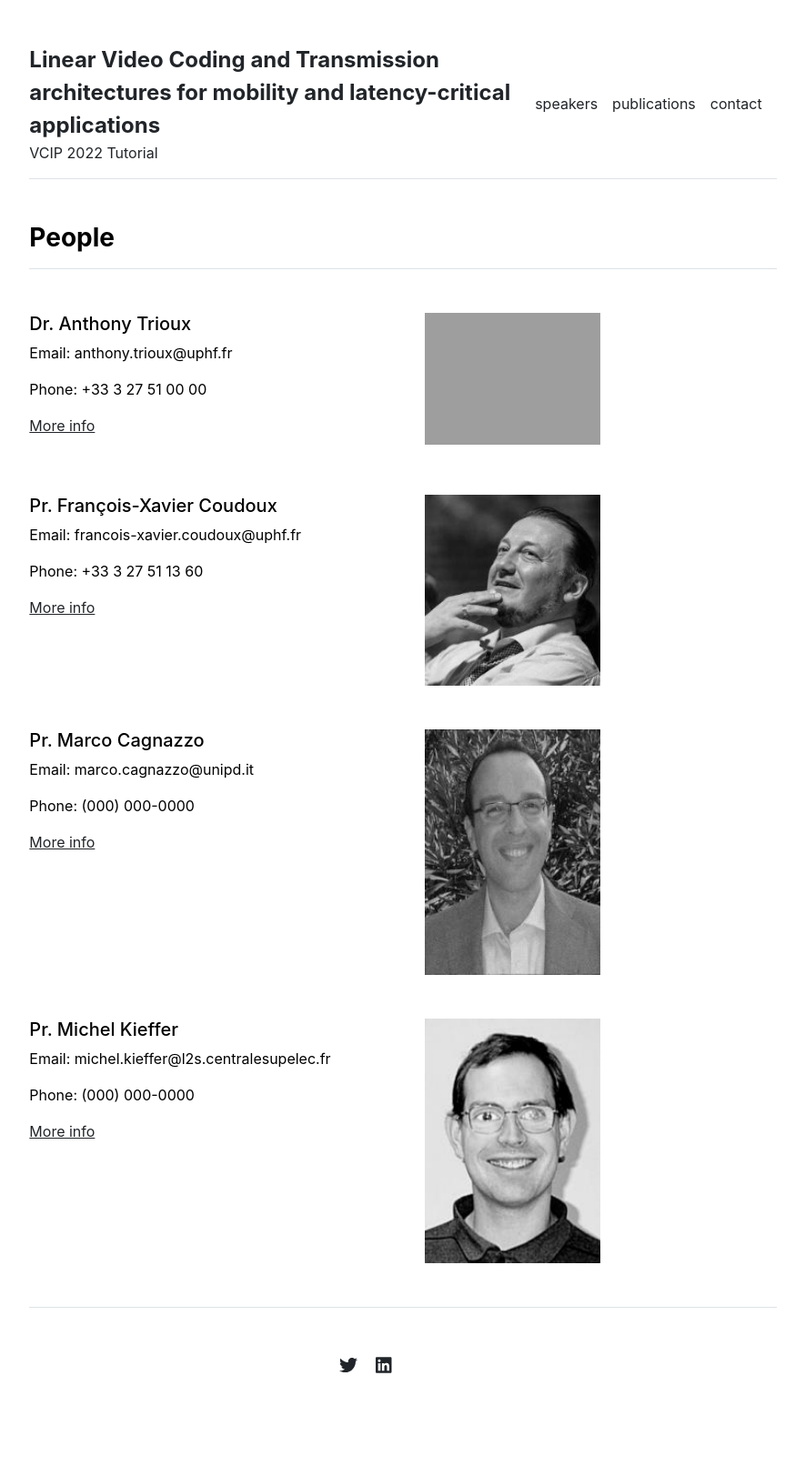
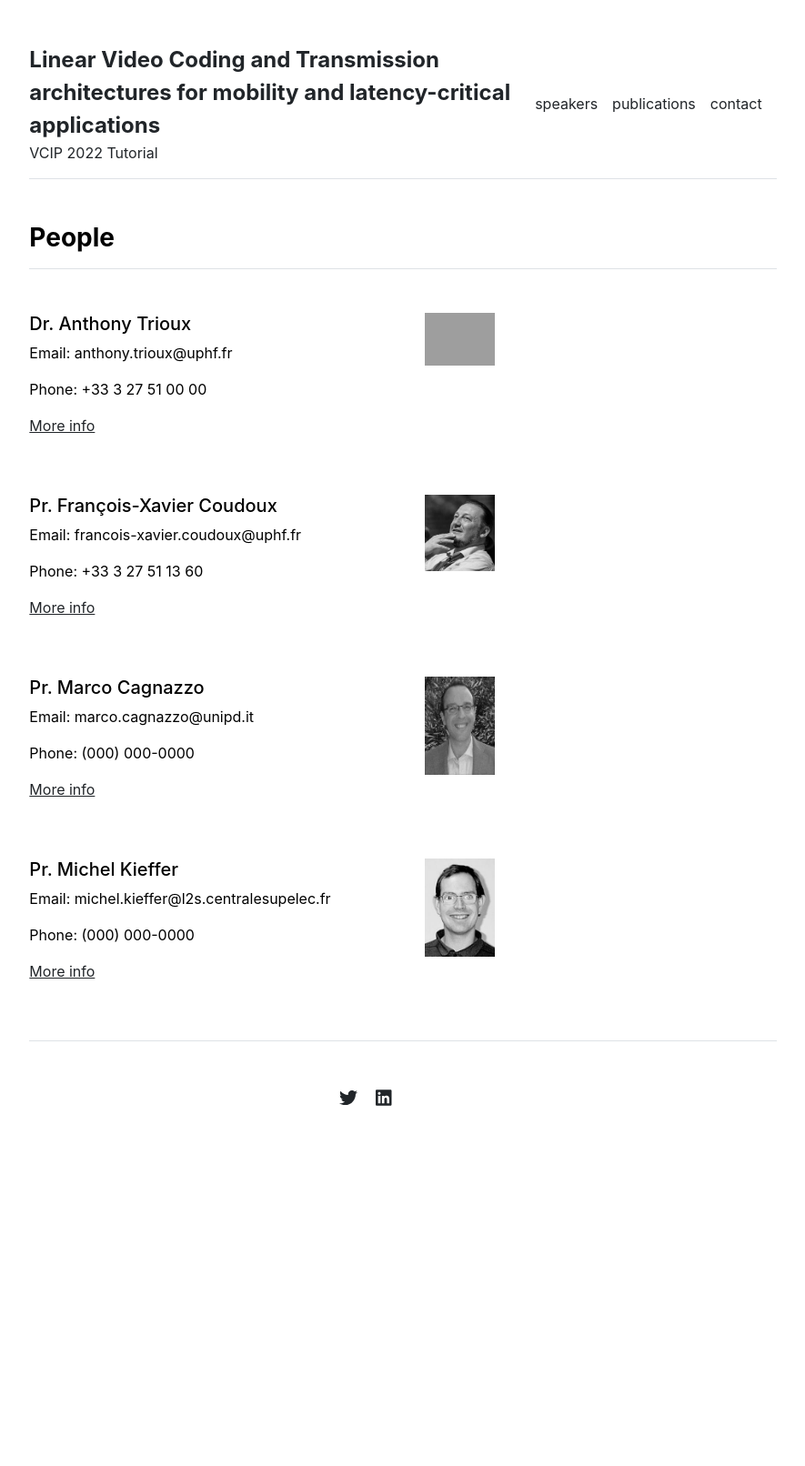
Before and after one commit to XiaYi59/LVCT, a Jekyll site: the page built from people.md, in a window 1280 px wide. Shown: the whole page at 91% size, without its empty margins (197-1082 px from the left). Built offline with Jekyll 4.4.1, drawn with Linux system fonts in a browser that asks for light colours; after the commit the page ends 1319 px from its top, so only the background shows below that.

Commit message:
Update people.html

```diff
--- a/_layouts/people.html
+++ b/_layouts/people.html
@@ -14,7 +14,7 @@ layout: default
     <p><a href="{{ site.github.url }}/people/{{ person.url }}">More info</a></p>
   </div>
   <div class="col-md-6">
-    <img src="{{ site.github.url }}/{{ person.image }}" alt="Contact" width="50%">
+    <img src="{{ site.github.url }}/{{ person.image }}" alt="Contact" width="20%">
   </div>
 </div>
 {% endfor %}
```
